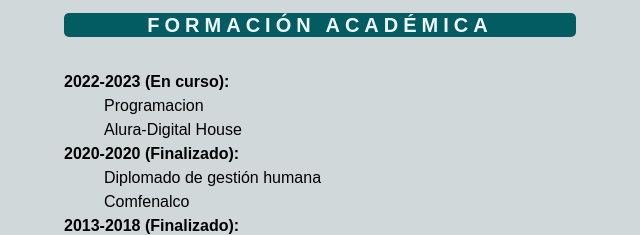
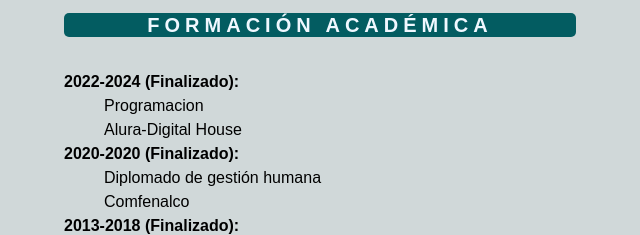
Before and after one commit to Daniel-Aguirre-L/Hoja-de-vida, a plain HTML site: page index.html in a window 1280 px wide. Shown: the part 778-1013 px from the top of the page, 320-960 px from the left. Drawn offline with Linux system fonts and the light colour scheme.

Commit message:
Update index.html

```diff
--- a/index.html
+++ b/index.html
@@ -33,7 +33,7 @@
     </ul>
     <h2 id="academicos">FORMACIÓN ACADÉMICA</h2>
     <dl>
-      <dt>2022-2023 (En curso):</dt>
+      <dt>2022-2024 (Finalizado):</dt>
       <dd>Programacion</dd>
       <dd>Alura-Digital House</dd>
       <dt>2020-2020 (Finalizado):</dt>
```
